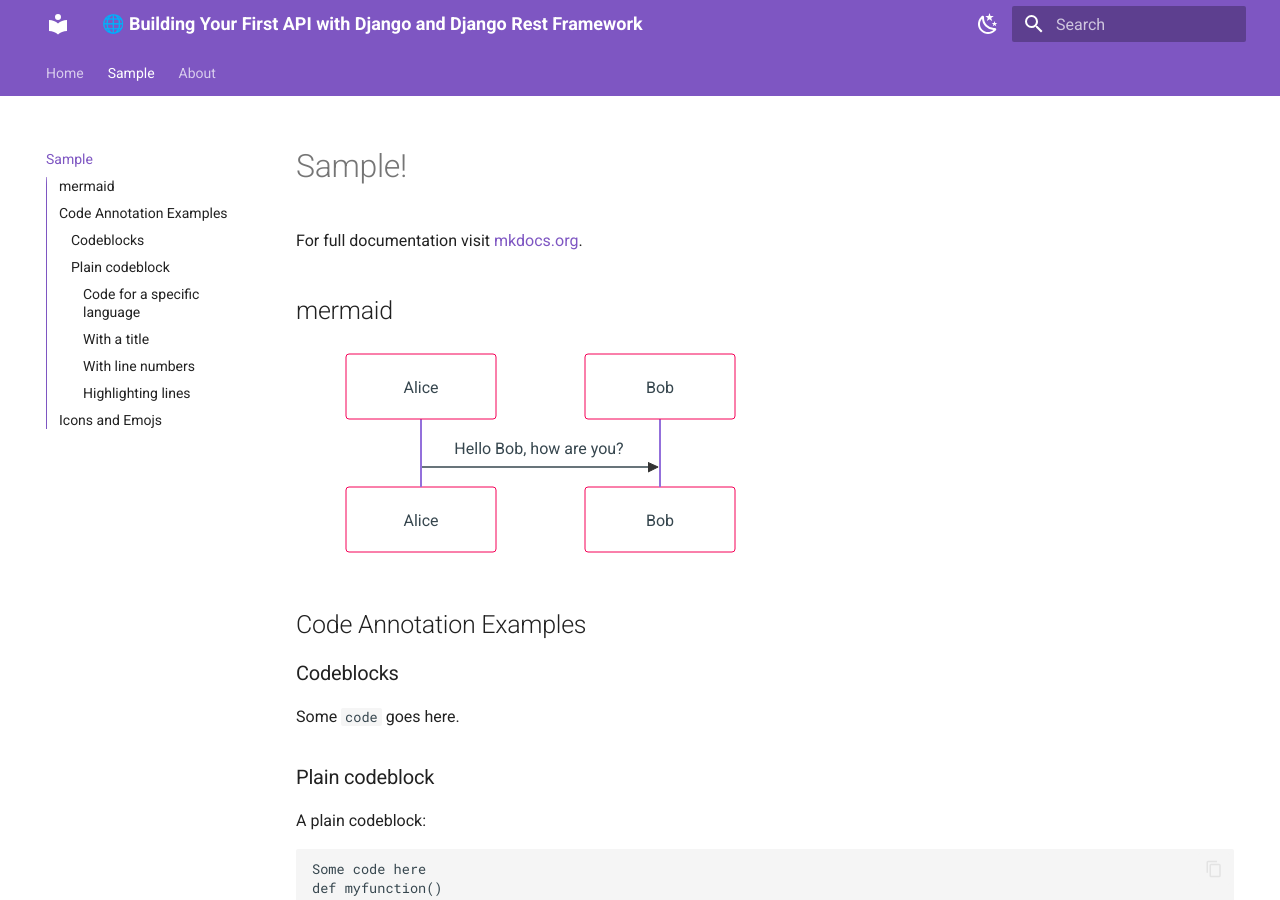
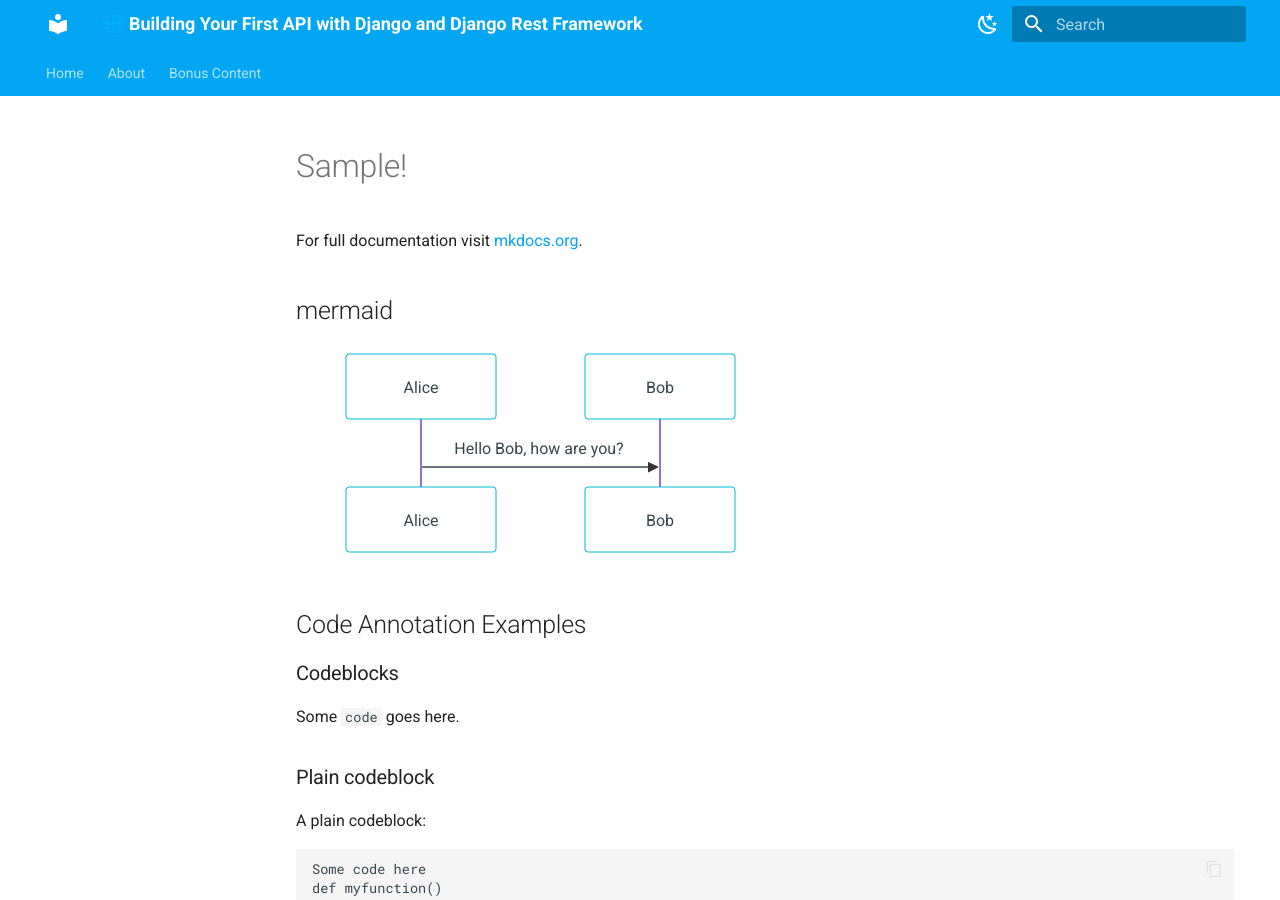
Before and after one commit to lipemorais/building-your-first-api-with-django-and-django-rest-framework, an MkDocs documentation site: the page built from docs/sample.md, in a window 1280 px wide and 900 px high. Built offline with MkDocs 1.6.1 and Material for MkDocs 9.7.7, drawn with Linux system fonts in a browser that asks for light colours; emoji names are drawn with the system emoji font.

Commit message:
Add bonus content and update documentation
Introduced a new `bonus.md` file with additional Django Rest Framework resources and updated `index.md` with installation steps for `uv`. Modified `mkdocs.yml` to include the bonus content and changed theme colors, while also adding an image `img.png` to aid in documentation.

```diff
--- a/mkdocs.yml
+++ b/mkdocs.yml
@@ -1,8 +1,8 @@
 site_name: 🌐 Building Your First API with Django and Django Rest Framework
 nav:
 - Home: index.md
-- Sample: sample.md
 - About: about.md
+- Bonus Content: bonus.md
 theme:
   name: material
   features:
@@ -21,14 +21,14 @@ theme:
       toggle:
         icon: material/weather-night
         name: Switch to dark mode
-      primary: deep purple
-      accent: pink
+      primary: light blue
+      accent: cyan
     - scheme: slate
       toggle:
         icon: material/weather-sunny
         name: Switch to light mode
-      primary: deep purple
-      accent: pink
+      primary: light blue
+      accent: cyan
 
 extra:
   social:
```
Also changed, not shown: docs/bonus.md (added, +27 -0 lines), docs/index.md (+27 -33 lines), docs/img.png (added).
